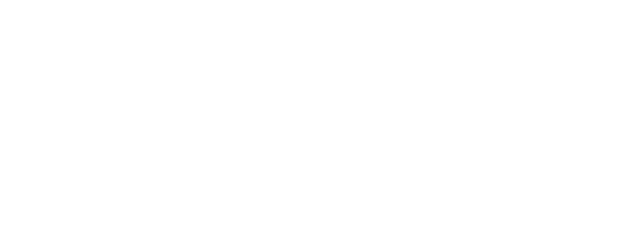
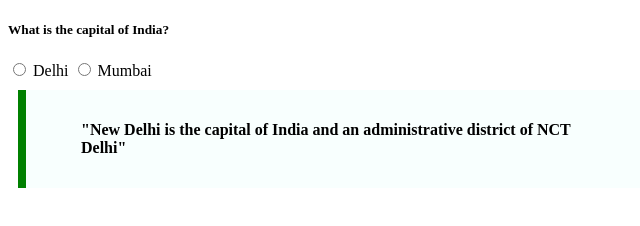
Before and after one commit to acciojob/trivia-rahulsonale, a website: page main.html in a window 1280 px wide. Shown: the whole page, without its empty margins (0-640 px from the left). Drawn offline with Linux system fonts and the light colour scheme.

Commit message:
created a submission

```diff
--- a/main.html
+++ b/main.html
@@ -7,7 +7,19 @@
 </head>
 
 <body>
-	<!-- the entire body must be written by student -->
+	<!-- the entire body must be written. by student -->
+	<h5><b>What is the capital of India?</b></h5>
+	<label for="city">
+		<input type="radio" id="city" name="city" > Delhi
+	</label>
+	<label for="city">
+		<input type="radio" id="city" name="city" > Mumbai
+	</label>
+	<div class="quote">
+		<blockquote>
+			 "New Delhi is the capital of India and an administrative district of NCT Delhi"
+		</blockquote>
+	</div>
     <script type="text/javascript" src="./script.js">
 </script>
 
--- a/styles.css
+++ b/styles.css
@@ -1,2 +1,10 @@
+.quote{
+	width:600px;
+	margin:10px;
+	padding:15px;
+	background-color:#f8fffe;
+	border-left:8px solid green;
+	font-weight: bold;
 
-/* Your CSS Code here. */
+
+}
```
